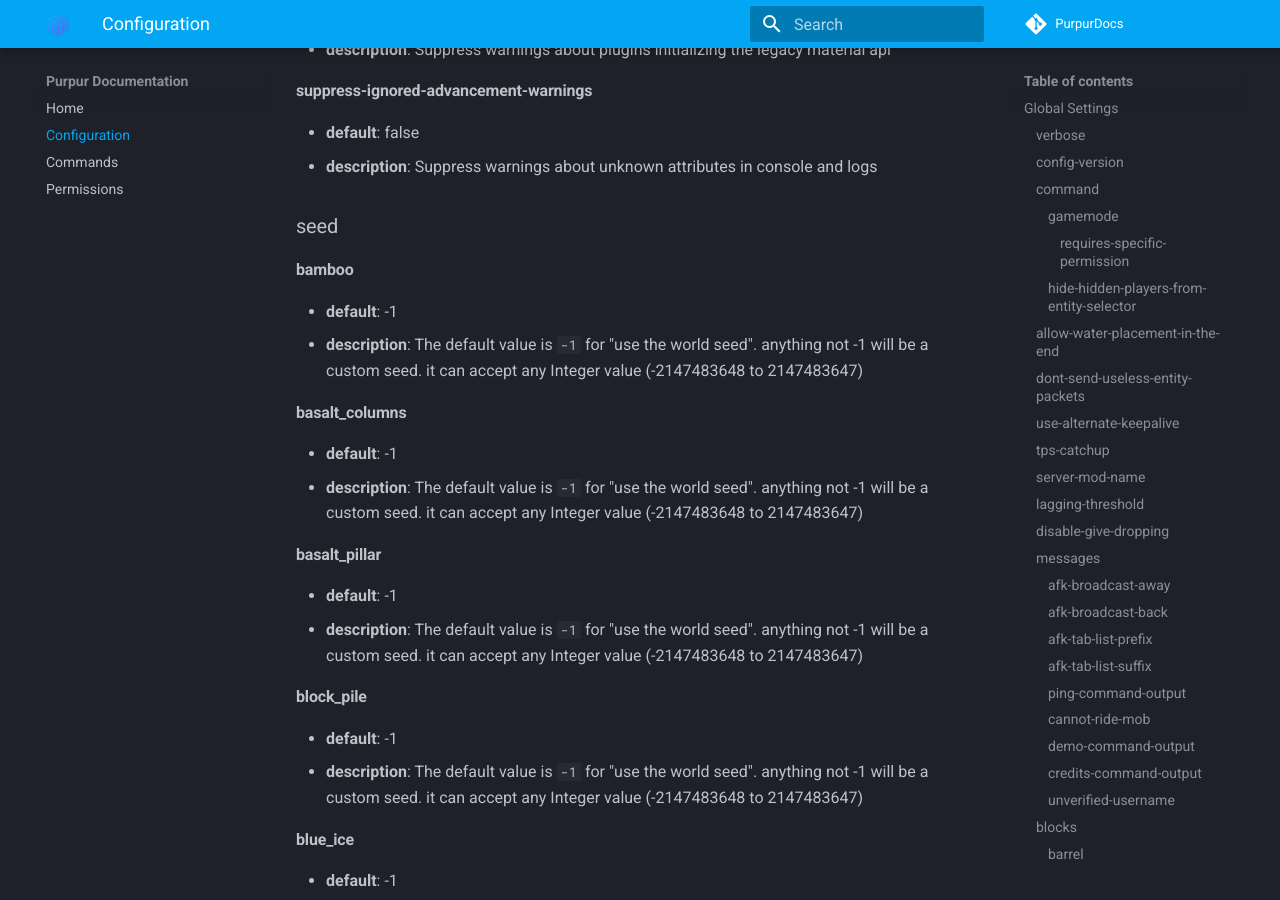
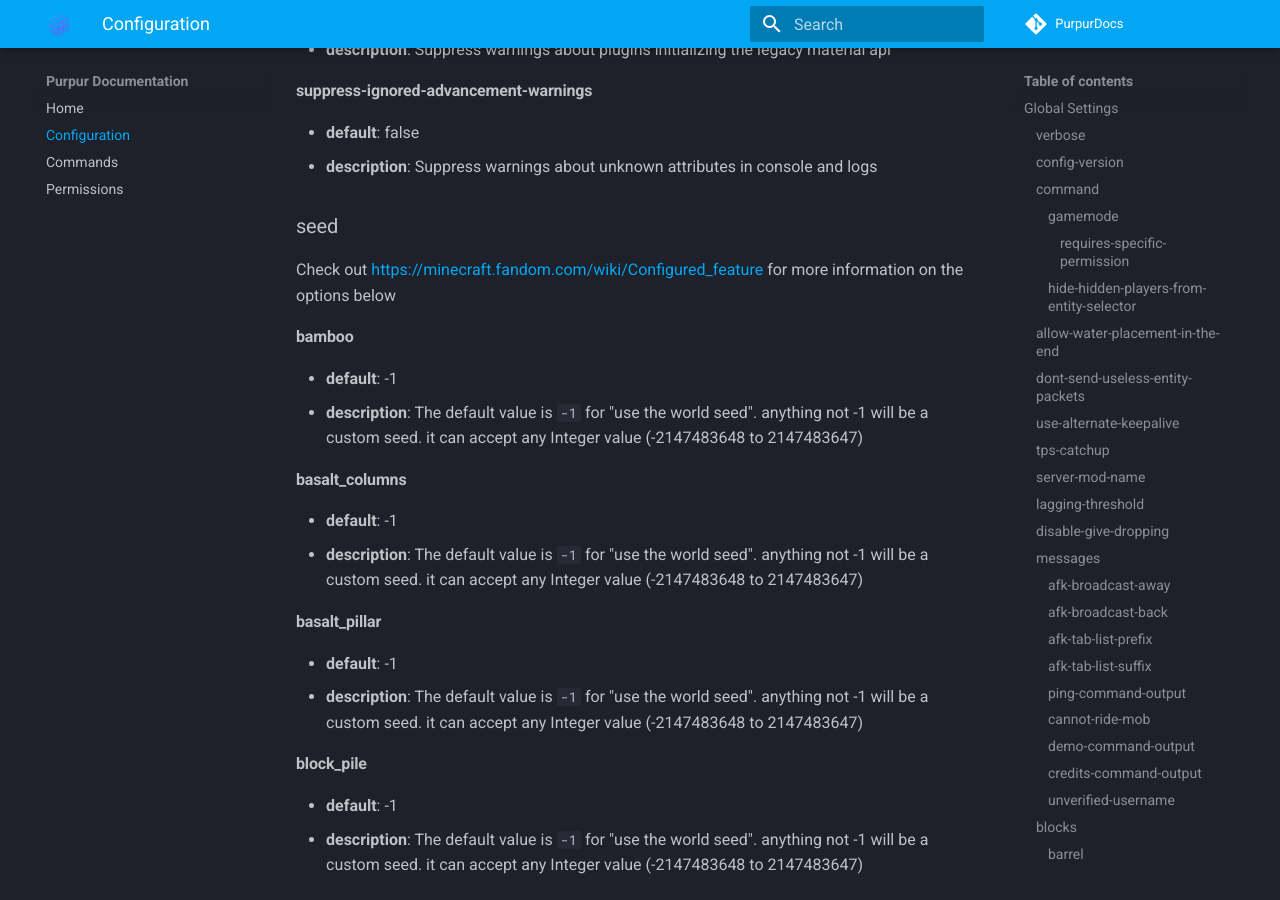
Before and after one commit to PurpurMC/PurpurDocs, an MkDocs documentation site: the page built from mkdocs/Configuration.md, in a window 1280 px wide and 900 px high, scrolled down 6565 px. Built offline with MkDocs 1.6.1 and Material for MkDocs 9.7.7, drawn with Linux system fonts in a browser that asks for light colours; comment, search, counter and statistics services are not loaded.

Commit message:
Update mkdocs/Configuration.md
Co-authored-by: granny <43185817+granny@users.noreply.github.com>

```diff
--- a/mkdocs/Configuration.md
+++ b/mkdocs/Configuration.md
@@ -195,6 +195,7 @@ Requires the [`bukkit.command.credits`](../Permissions#bukkitcommandcredits) per
 - **description**: Suppress warnings about unknown attributes in console and logs
 
 ### seed
+Check out https://minecraft.fandom.com/wiki/Configured_feature for more information on the options below
 
 #### bamboo
 - **default**: -1
```
